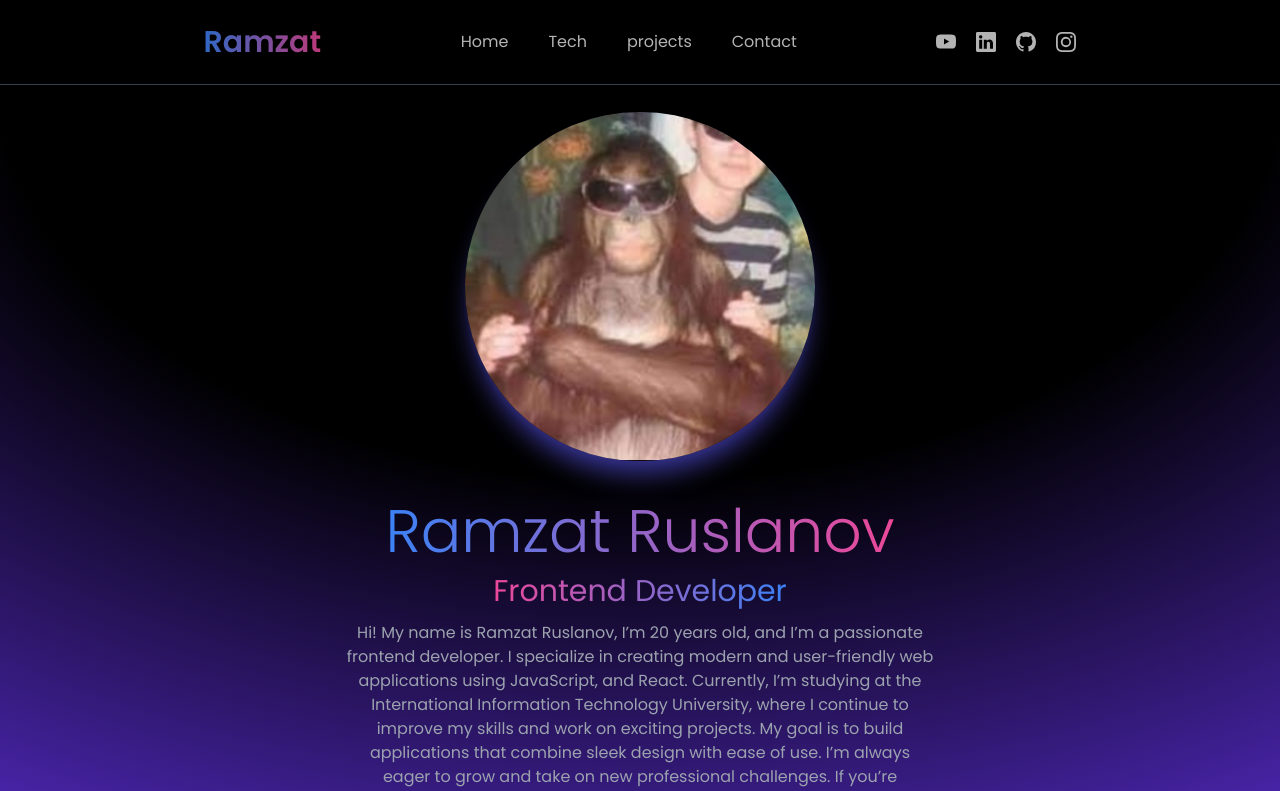
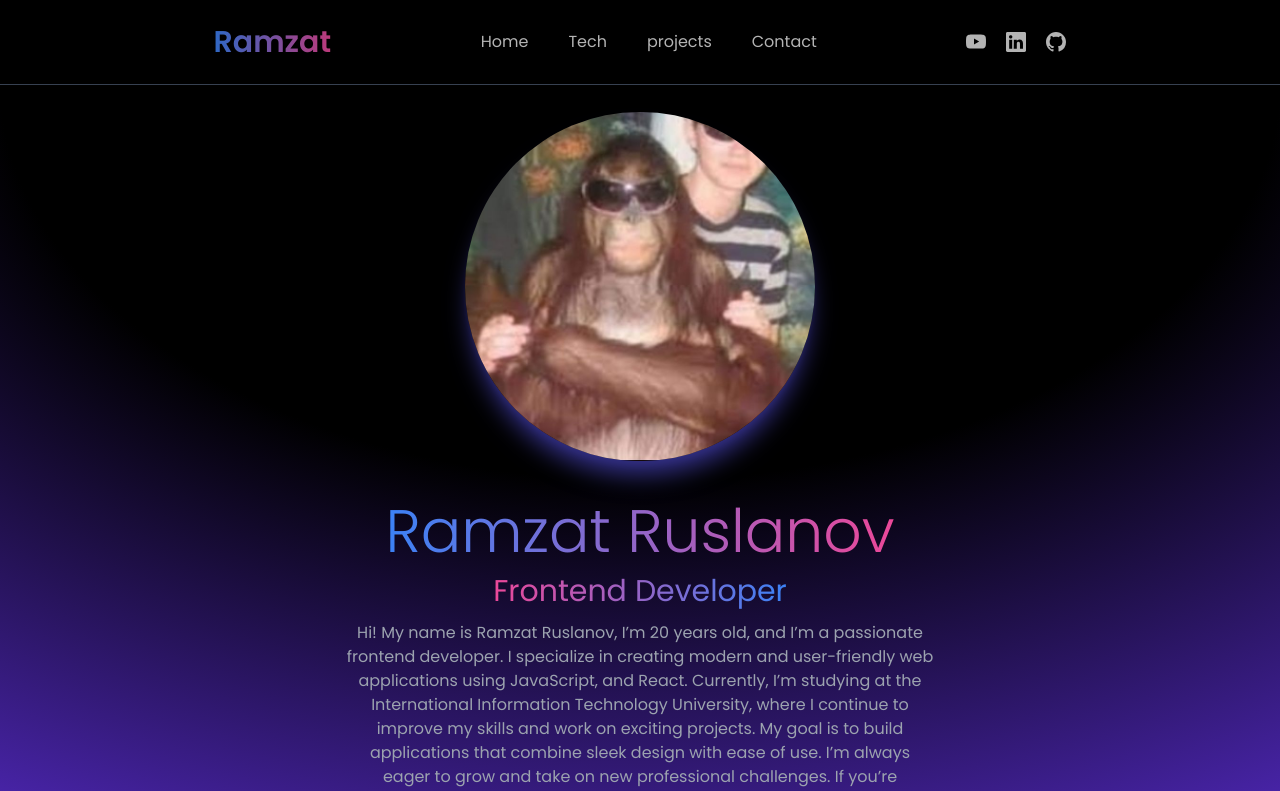
Before and after one commit to Romochhka/Portfolio-React, a React (Vite) app: page / in a window 1280 px wide. Shown: the top 791 px of the page. Built offline with nearby package versions, Linux system fonts and the light colour scheme.

Commit message:
finished making the Hero.jsx component

```diff
--- a/src/components/Navbar.jsx
+++ b/src/components/Navbar.jsx
@@ -1,4 +1,4 @@
-import {BsGithub, BsInstagram, BsLinkedin, BsYoutube} from "react-icons/bs";
+import { BsGithub,BsLinkedin,BsYoutube} from "react-icons/bs";
 import {useState} from "react";
 import {BiMenu, BiX} from "react-icons/bi";
 
@@ -58,17 +58,12 @@ const Navbar = () => {
                     hover:opacity-100">
                     <BsGithub/>
                 </li>
-                <li className="cursor-pointer text-xl opacity-70
-                    transition-all duration-300 hover:text-orange-500
-                    hover:opacity-100">
-                    <BsInstagram/>
-                </li>
             </ul>
 
             {isOpen ? (
-                <BiX className="block md:hidden text-4xl" onClick={menuOpen}/>
+                <BiX className="block md:hidden text-4xl" onClick={menuOpen} />
             ) : (
-                <BiMenu className="block md:hidden text-4xl" onClick={menuOpen}/>
+                <BiMenu className="block md:hidden text-4xl" onClick={menuOpen} />
             )}
 
             {isOpen && (
@@ -95,17 +90,14 @@ const Navbar = () => {
 
                     <ul className="flex flex-wrap gap-5">
                         <li className="cursor-pointer text-xl opacity-70 transition-all duration-300 hover:text-red-500 hover:opacity-100">
-                            <BsYoutube/>
+                            <BsYoutube />
                         </li>
 
                         <li className="cursor-pointer text-xl opacity-70 transition-all duration-300 hover:text-blue-500 hover:opacity-100">
-                            <BsLinkedin/>
+                            <BsLinkedin />
                         </li>
                         <li className="cursor-pointer text-xl opacity-70 transition-all duration-300 hover:text-orange-500 hover:opacity-100">
-                            <BsGithub/>
-                        </li>
-                        <li className="cursor-pointer text-xl opacity-70 transition-all duration-300 hover:text-orange-500 hover:opacity-100">
-                            <BsInstagram/>
+                            <BsGithub />
                         </li>
                     </ul>
                 </div>
```
